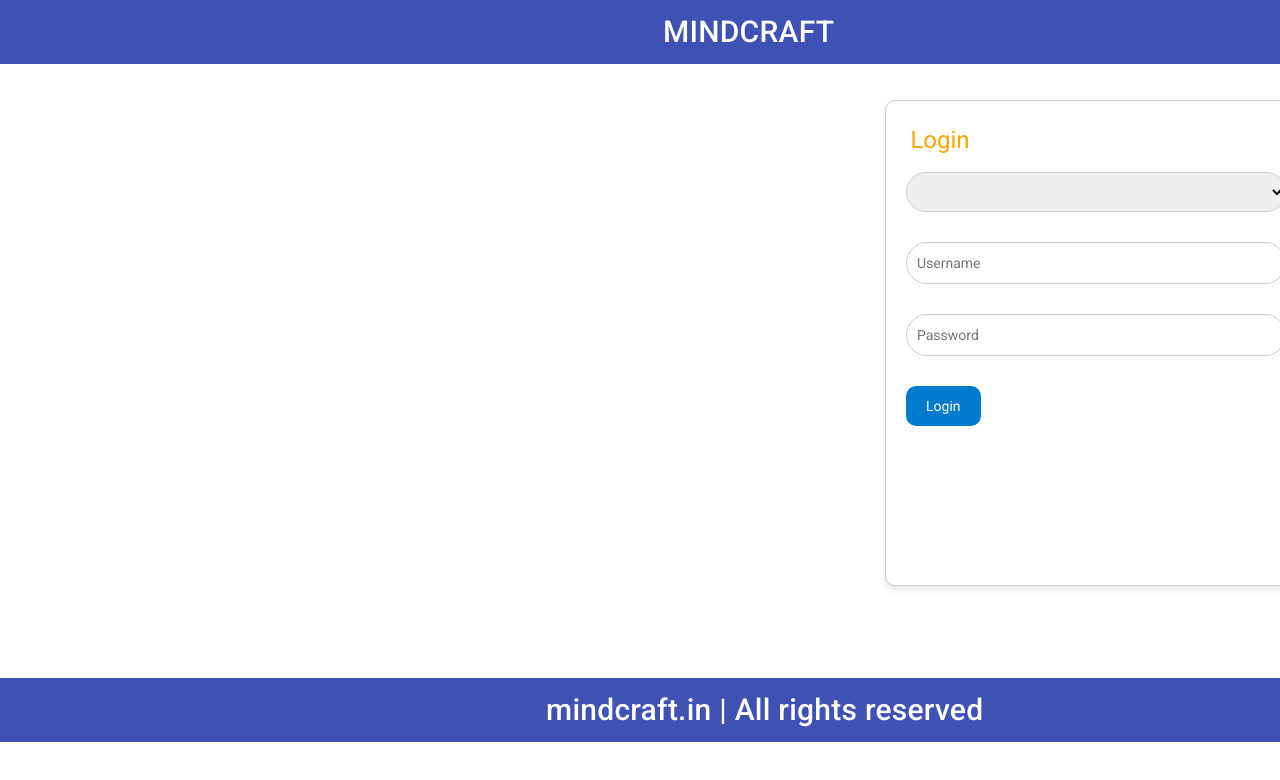
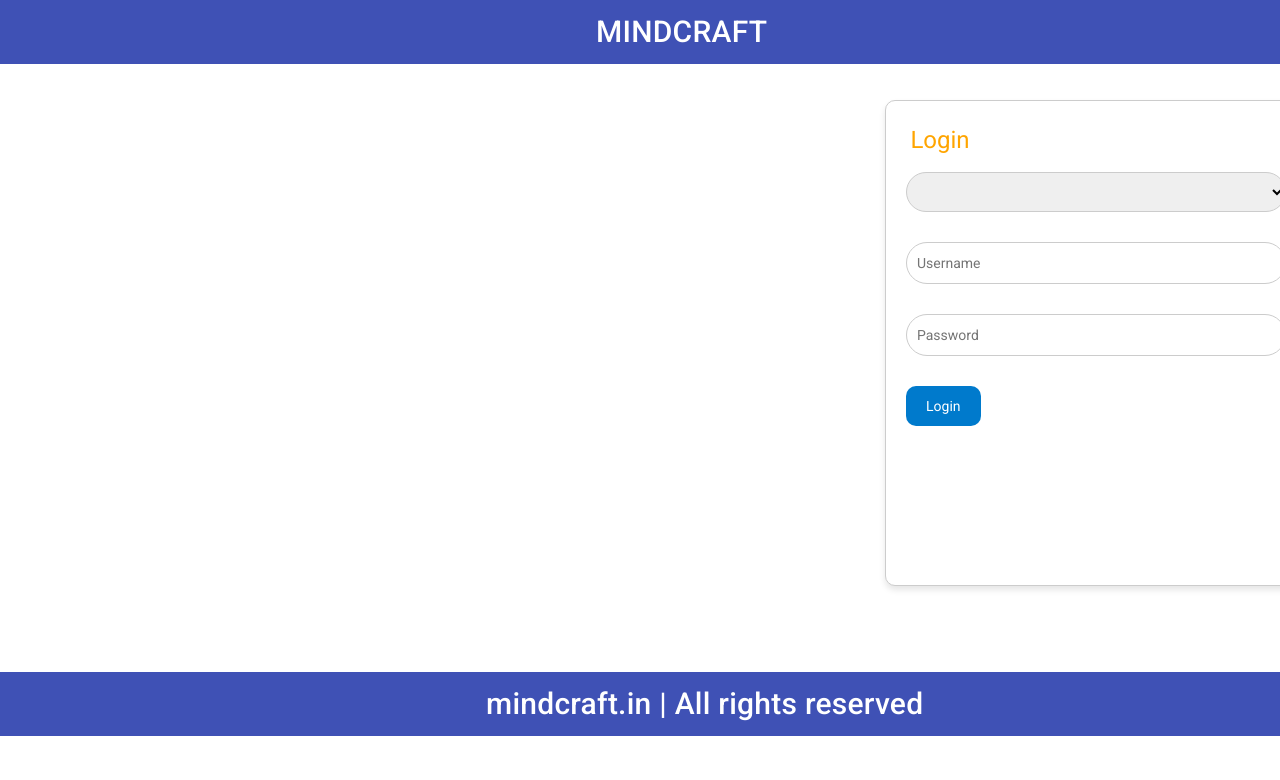
Before and after one commit to PrernaSharma16/tms-system-new, an Angular app in the folder frontend/: page / in a window 1280 px wide. Shown: the top 780 px of the page. Built offline with nearby package versions, Linux system fonts and the light colour scheme.

Commit message:
1/11/2023-Yash

```diff
--- a/frontend/src/app/login-body/login-body.component.html
+++ b/frontend/src/app/login-body/login-body.component.html
@@ -1,4 +1,6 @@
-<app-login-header></app-login-header>
+<mat-toolbar color="primary" class="other-navbar" style="width: 1366px; position: relative;">
+  <span style="margin-left: 580px; font-size: 30px;">MINDCRAFT</span>
+</mat-toolbar>
 
 <div class="login-container">
   <div class="login-card"><br><br>
@@ -28,4 +30,6 @@
 </div>
 
 
-<app-login-footer></app-login-footer>
+<mat-toolbar color="primary" class="other-navbar" style="width: 1366px; position: relative;">
+  <span style="margin-left: 470px; font-size: 30px;">mindcraft.in | All rights reserved</span>
+</mat-toolbar>
```
